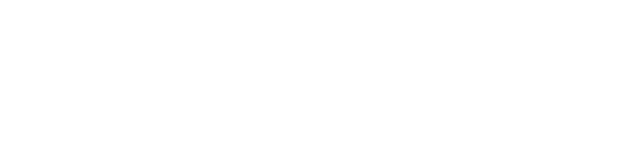
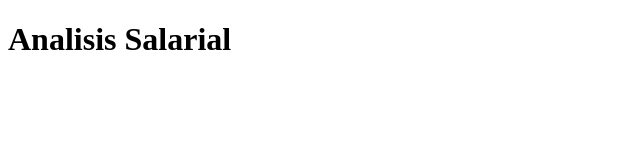
Before and after one commit to IviSoftware/analisis_salarial, a plain HTML site: page index.html in a window 1280 px wide. Shown: the whole page, without its empty margins (0-640 px from the left). Drawn offline with Linux system fonts and the light colour scheme.

Commit message:
agregue titulo

```diff
--- a/index.html
+++ b/index.html
@@ -7,6 +7,10 @@
     <title>Analisis salarial</title>
 </head>
 <body>
+
+    <h1>Analisis Salarial</h1>
+
+
     <script type="module" src="./js/index.js"></script>
 </body>
 </html>
```
